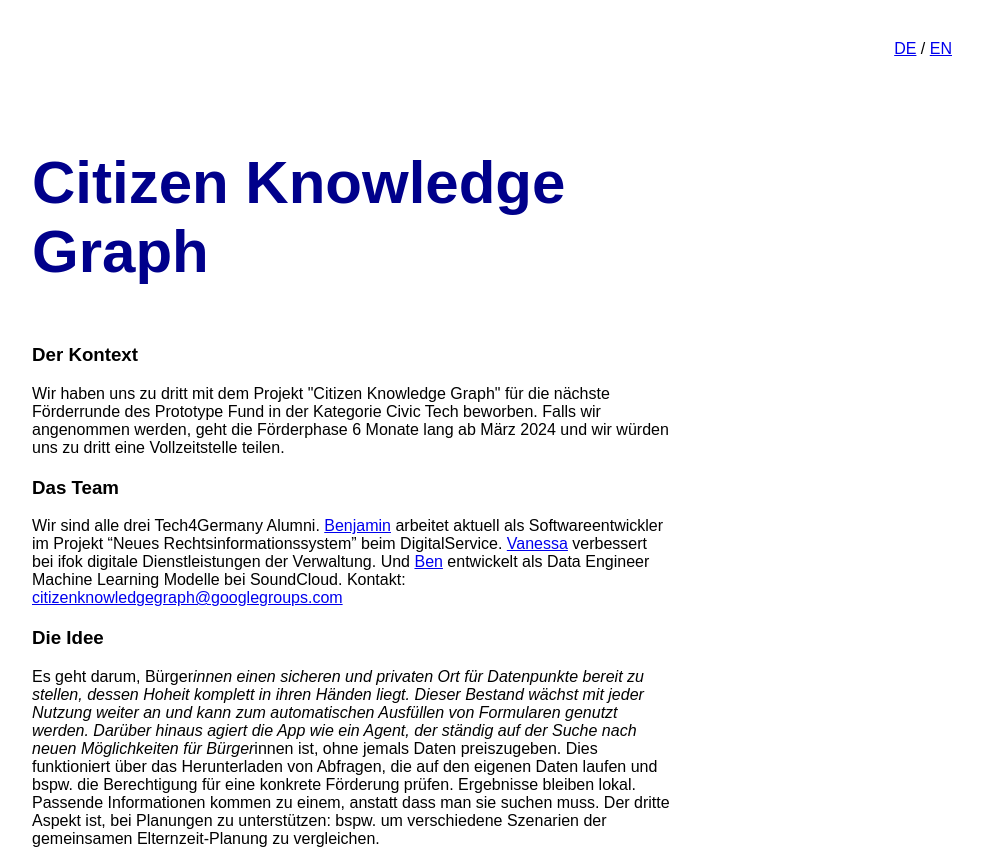
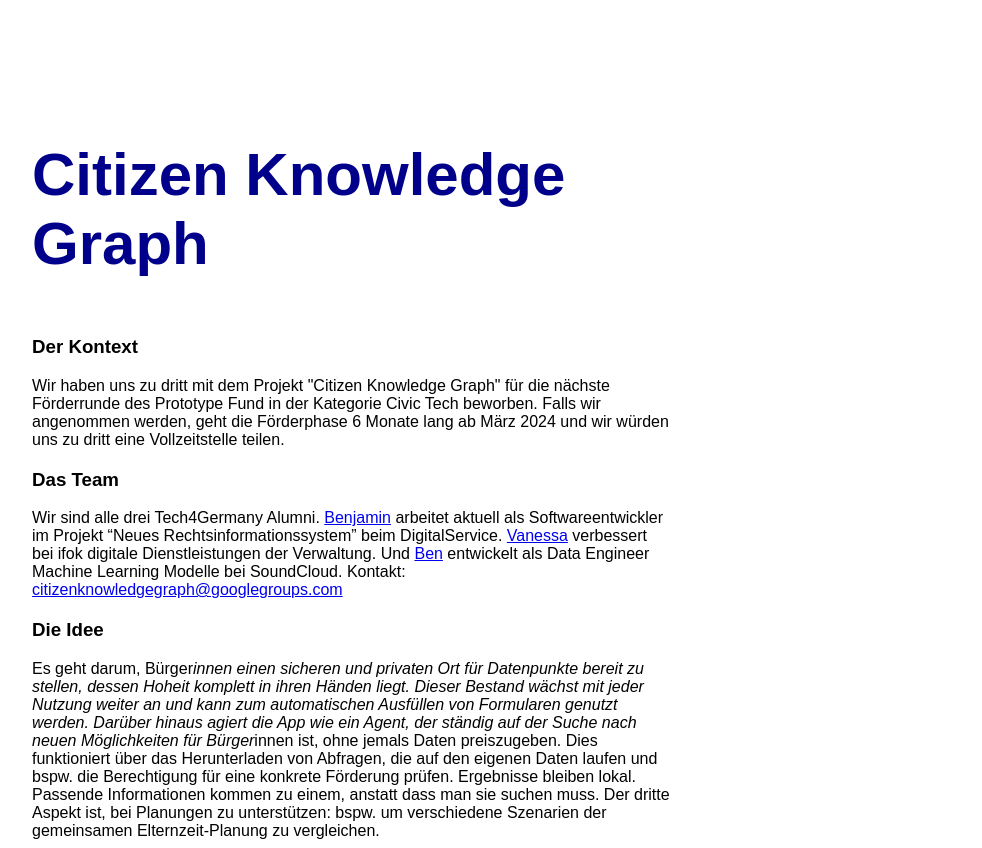
Before and after one commit to Citizen-Knowledge-Graph/ckg-site, an Eleventy site: page src/index.md in a window 1280 px wide. Shown: the whole page, without its empty margins (288-1270 px from the left). Built offline with nearby package versions, Linux system fonts and the light colour scheme; Eleventy itself is replaced by a stand-in of ours; files that its build step writes are made by us from their sources.

Commit message:
Revert "Prepare English site"
This reverts commit 929210466cbbd51688075010d4c7707accaec63c.

```diff
--- a/src/_includes/mylayout.njk
+++ b/src/_includes/mylayout.njk
@@ -7,18 +7,10 @@ title: My Rad Blog
     <meta charset="UTF-8">
     <meta name="viewport" content="width=device-width, initial-scale=1.0">
     <title>Citizen Knowledge Graph</title>
-    <link rel="stylesheet" href="/static/css/bundle.css">
-    <style>
-        .lang {
-          text-align: right;
-          padding: 40px;
-        }
-    </style>
+    <link rel="stylesheet" href="static/css/bundle.css">
 </head>
 <body>
-<div class="lang">
-    <a href="/">DE</a> / <a href="/en/">EN</a>
-</div>
+
 <!-- 1. Fixed Navbar -->
 <!-- Deactivate Navbar for now
 <div class="navbar">
--- a/src/static/css/bundle.css
+++ b/src/static/css/bundle.css
@@ -43,7 +43,7 @@ body, p, a {
 
 /* Central Scrollable Element */
 .central-container {
-    margin-top: 0; /* Adjust according to navbar's height */
+    margin-top: 90px; /* Adjust according to navbar's height */
     padding-left: 25%; /* Left padding */
     padding-right: 25%; /* Right padding */
     max-width: 70%; /* Or adjust according to your needs */
```
Also changed, not shown: src/en/index.md (deleted, +0 -8 lines), README.md.
